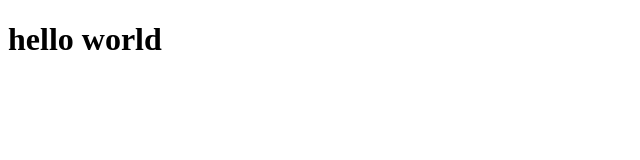
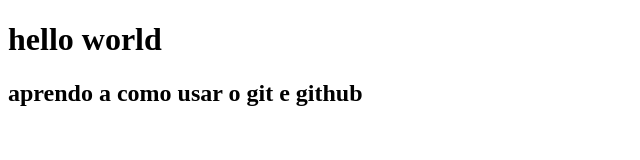
Before and after one commit to mateuseduar/utfpr-hello-world, a plain HTML site: page ATIVIDADE.md/index.html in a window 1280 px wide. Shown: the whole page, without its empty margins (0-640 px from the left). Drawn offline with Linux system fonts and the light colour scheme.

Commit message:
subindo arquivo

```diff
--- a/ATIVIDADE.md/index.html
+++ b/ATIVIDADE.md/index.html
@@ -4,9 +4,10 @@
     <meta charset="UTF-8">
     <meta name="viewport" content="width=device-width, initial-scale=1.0">
     <meta http-equiv="X-UA-Compatible" content="ie=edge">
-    <title>Document</title>
+    <title>ATIVIDADE.MD</title>
 </head>
 <body>
    <h1>hello world</h1>
+   <h2>aprendo a como usar o git e github</h2>
 </body>
 </html>
```
